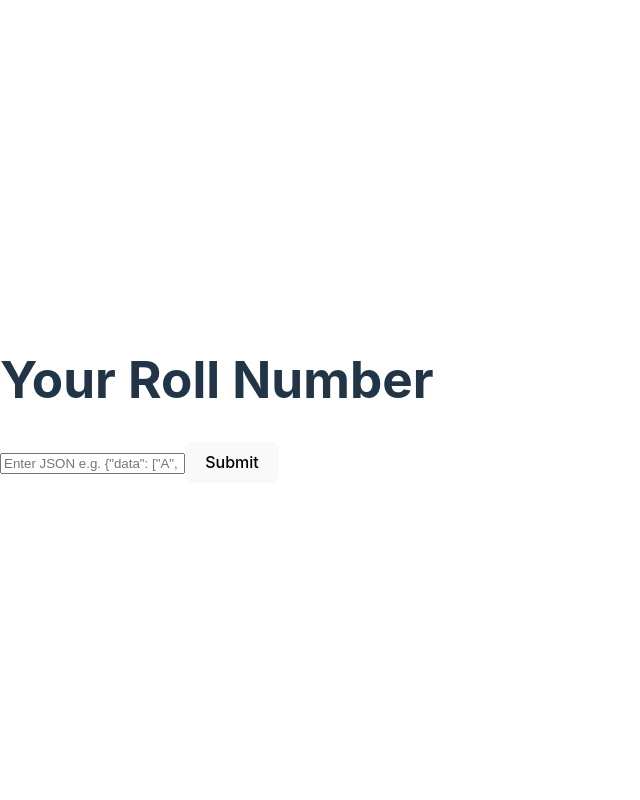
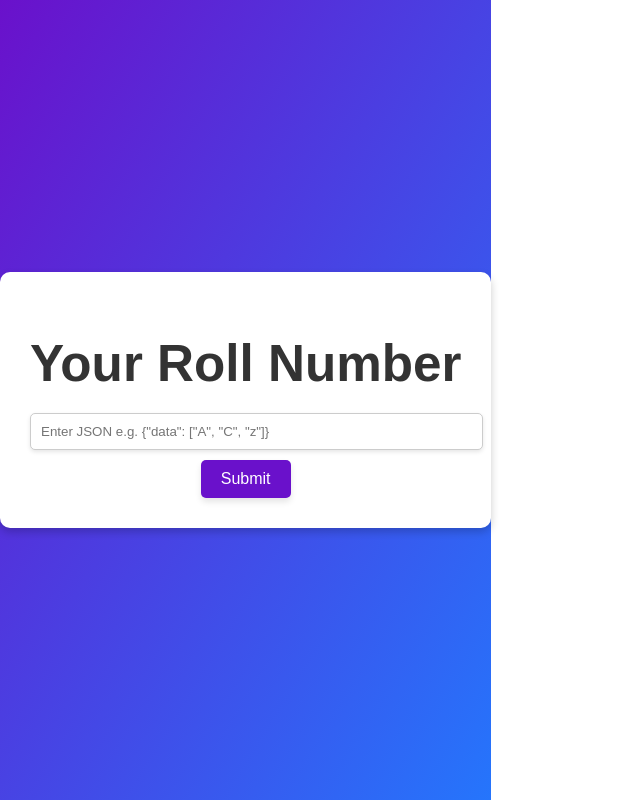
Before and after one commit to urmaliyadivyanshu31/bajaj-finserv, a React (Vite) app in the folder frontend/: page / in a window 1280 px wide. Shown: the whole page, without its empty margins (0-640 px from the left). Built offline with nearby package versions, Linux system fonts and the light colour scheme.

Commit message:
inital commit 2

```diff
--- a/frontend/src/App.jsx
+++ b/frontend/src/App.jsx
@@ -21,21 +21,31 @@ const App = () => {
       return;
     }
     setIsValid(true);
+
     try {
-      const res = await fetch("https://mybajaj-itz5rd9sd-oxdivs-projects.vercel.app", {
+      const res = await fetch("https://mybajaj-itz5rd9sd-oxdivs-projects.vercel.app/bfhl", {
         method: "POST",
         headers: { "Content-Type": "application/json" },
-        body: jsonInput,
+        body: JSON.stringify({ data: JSON.parse(jsonInput) }),
       });
+
+      if (!res.ok) {
+        console.error("Server Error:", res.statusText);
+        setResponse({ error: res.statusText });
+        return;
+      }
+
       const data = await res.json();
       setResponse(data);
     } catch (err) {
       console.error("API Error:", err);
+      setResponse({ error: "Network error or invalid API response" });
     }
   };
 
   const renderResponse = () => {
     if (!response) return null;
+
     let filteredResponse = response;
 
     if (dropdownOptions.includes("Alphabets")) {
@@ -47,23 +57,69 @@ const App = () => {
     if (dropdownOptions.includes("Highest lowercase alphabet")) {
       filteredResponse = {
         ...filteredResponse,
-        highest: response.highestLowercase,
+        highest_lowercase_alphabet: response.highest_lowercase_alphabet,
       };
     }
-    return <pre>{JSON.stringify(filteredResponse, null, 2)}</pre>;
+
+    return <pre style={{ color: "#333", marginTop: "20px" }}>{JSON.stringify(filteredResponse, null, 2)}</pre>;
   };
 
   return (
-    <div>
-      <h1>Your Roll Number</h1>
+    <div
+      style={{
+        display: "flex",
+        justifyContent: "center",
+        alignItems: "center",
+        height: "100vh",
+        background: "linear-gradient(to bottom right, #6a11cb, #2575fc)",
+        color: "#fff",
+        fontFamily: "Arial, sans-serif",
+        textAlign: "center",
+      }}
+    >
+      <div
+        style={{
+          background: "#fff",
+          color: "#333",
+          padding: "30px",
+          borderRadius: "10px",
+          boxShadow: "0 4px 8px rgba(0, 0, 0, 0.2)",
+          width: "90%",
+          maxWidth: "500px",
+        }}
+      >
+        <h1 style={{ marginBottom: "20px" }}>Your Roll Number</h1>
         <input
           type="text"
           value={jsonInput}
           onChange={(e) => setJsonInput(e.target.value)}
           placeholder='Enter JSON e.g. {"data": ["A", "C", "z"]}'
+          style={{
+            width: "100%",
+            padding: "10px",
+            marginBottom: "10px",
+            borderRadius: "5px",
+            border: "1px solid #ccc",
+            boxShadow: "0 2px 4px rgba(0, 0, 0, 0.1)",
+          }}
         />
-      <button onClick={handleSubmit}>Submit</button>
-      {!isValid && <p style={{ color: "red" }}>Invalid JSON format</p>}
+        <button
+          onClick={handleSubmit}
+          style={{
+            background: "#6a11cb",
+            color: "#fff",
+            padding: "10px 20px",
+            border: "none",
+            borderRadius: "5px",
+            cursor: "pointer",
+            boxShadow: "0 4px 6px rgba(0, 0, 0, 0.1)",
+          }}
+        >
+          Submit
+        </button>
+        {!isValid && (
+          <p style={{ color: "red", marginTop: "10px" }}>Invalid JSON format</p>
+        )}
         {response && (
           <>
             <select
@@ -73,6 +129,13 @@ const App = () => {
                   Array.from(e.target.selectedOptions, (option) => option.value)
                 )
               }
+              style={{
+                width: "100%",
+                padding: "10px",
+                marginTop: "20px",
+                borderRadius: "5px",
+                border: "1px solid #ccc",
+              }}
             >
               <option value="Alphabets">Alphabets</option>
               <option value="Numbers">Numbers</option>
@@ -84,6 +147,7 @@ const App = () => {
           </>
         )}
       </div>
+    </div>
   );
 };
 
```
Lines whose indentation alone changed are shown as unchanged.
